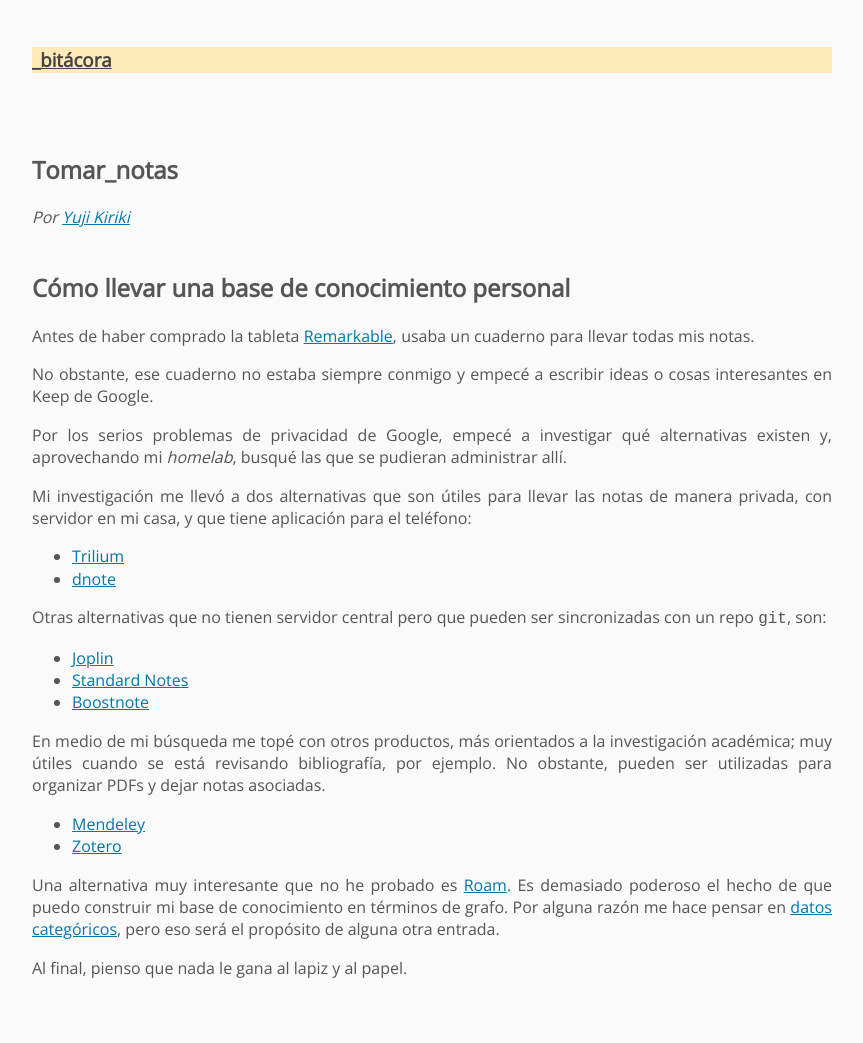
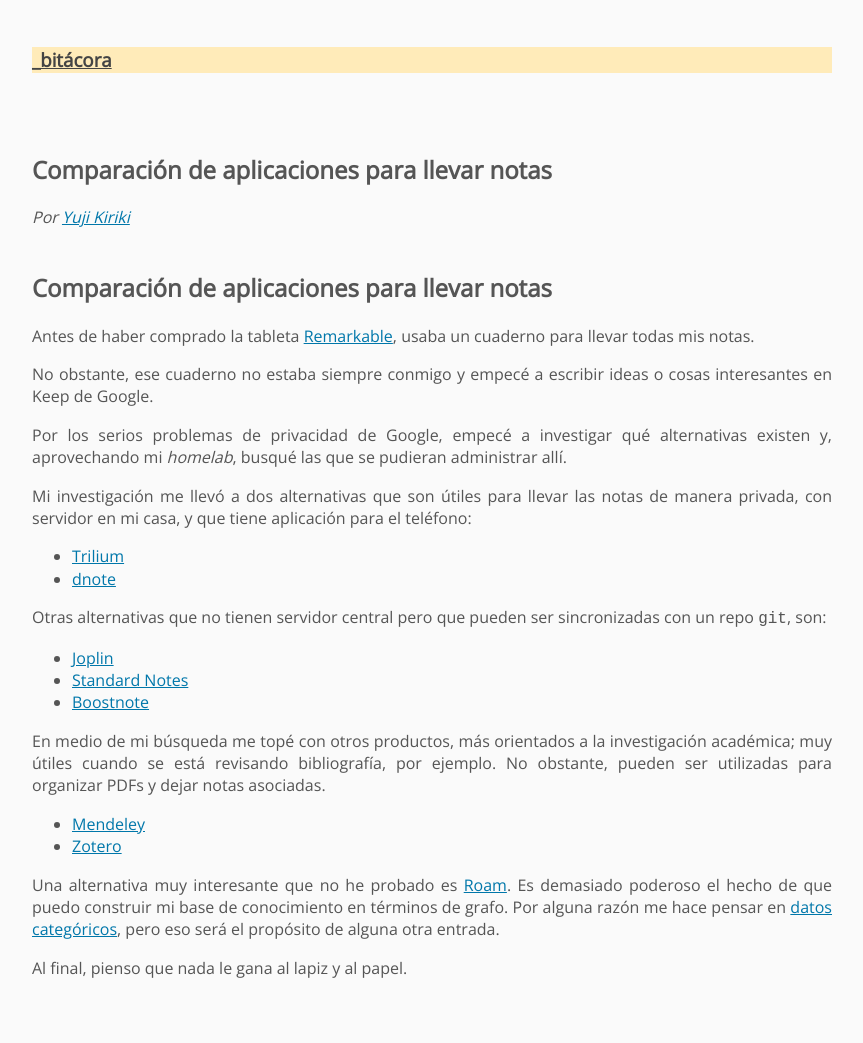
Before and after one commit to yujikiriki/yujikiriki.github.io, a Jekyll site: the page built from _posts/2020-01-23-tomar_notas.markdown, in a window 1280 px wide. Shown: the whole page, without its empty margins (208-1071 px from the left). Built offline with Jekyll 4.4.1, drawn with Linux system fonts in a browser that asks for light colours; our own code applies the rules of GitHub Pages for plain Markdown files.

Commit message:
Tomar notas

```diff
--- a/_posts/2020-01-23-tomar_notas.markdown
+++ b/_posts/2020-01-23-tomar_notas.markdown
@@ -1,4 +1,11 @@
-# Cómo llevar una base de conocimiento personal
+---
+layout: post
+title: Comparación de aplicaciones para llevar notas
+author: Yuji Kiriki
+author_url: https://s3.amazonaws.com/bitacora/me.html
+---
+
+# Comparación de aplicaciones para llevar notas
 
 Antes de haber comprado la tableta [Remarkable](https://remarkable.com/), usaba un cuaderno para llevar todas mis notas.
 
```
